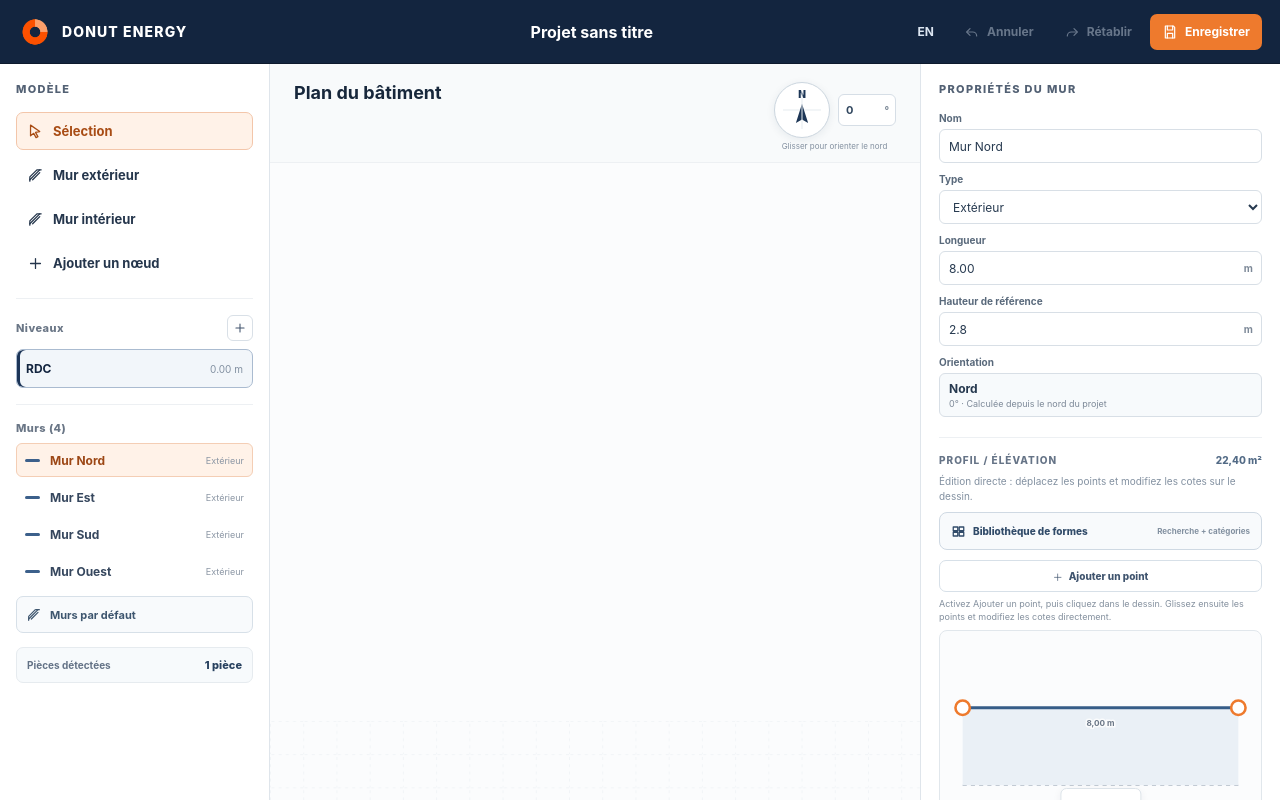
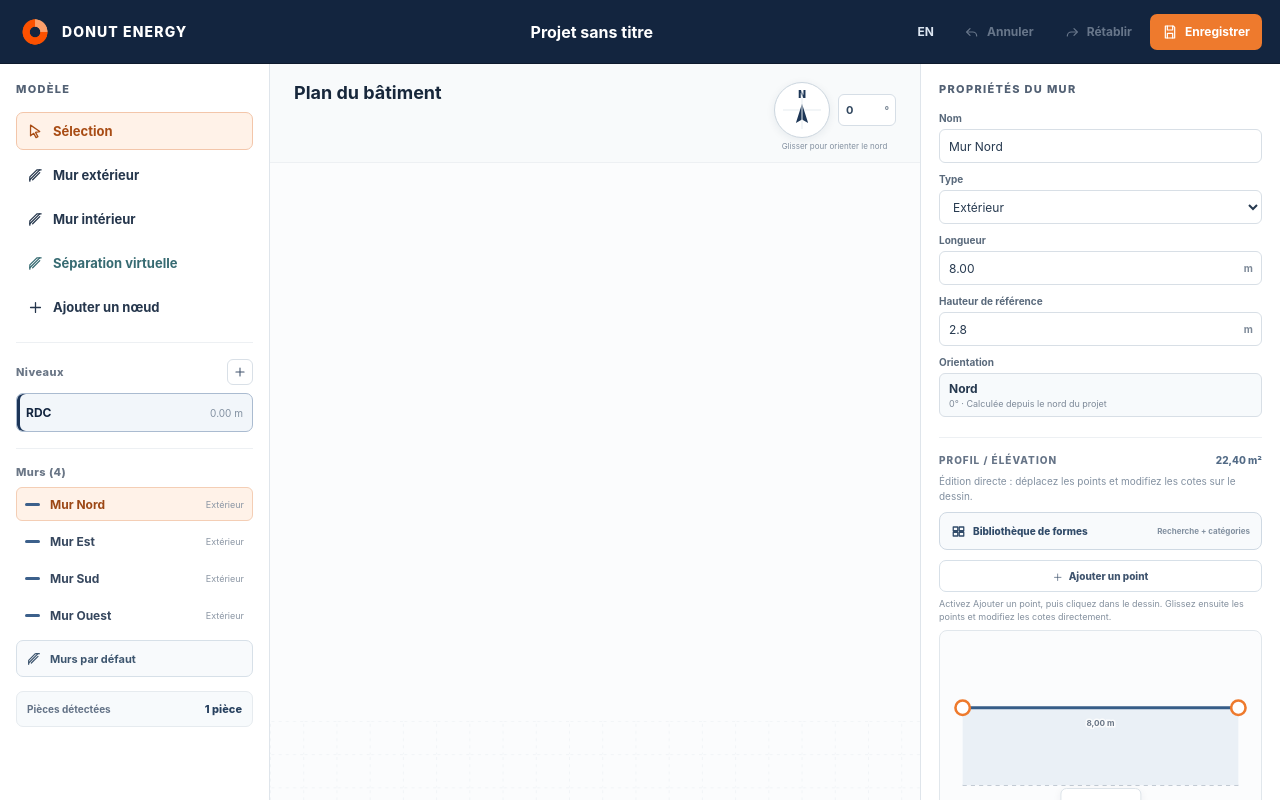
Before and after one commit to Romain76160/donut-energy, a React (Vite) app: page / in a window 1280 px wide. Shown: the top 800 px of the page. Built offline with nearby package versions, Linux system fonts and the light colour scheme.

Commit message:
Ajouter l’outil de séparation virtuelle

```diff
--- a/src/components/ModelSidebar.tsx
+++ b/src/components/ModelSidebar.tsx
@@ -1,6 +1,7 @@
 import { PlusIcon, PointerIcon, WallIcon } from "../icons";
 import { translations, type Language } from "../i18n";
 import type { EditorMode, Level, Point, Wall } from "../model";
+import "../virtual-walls.css";
 
 type Props = {
   mode: EditorMode;
@@ -25,7 +26,7 @@ type Props = {
   onFinishDrawing: () => void;
 };
 
-const drawingMode = (mode: EditorMode) => mode === "draw-external" || mode === "draw-internal";
+const drawingMode = (mode: EditorMode) => mode === "draw-external" || mode === "draw-internal" || mode === "draw-virtual";
 
 export function ModelSidebar({
   mode,
@@ -51,6 +52,12 @@ export function ModelSidebar({
 }: Props) {
   const text = translations[language];
   const defaultWallsLabel = language === "fr" ? "Murs par défaut" : "Default walls";
+  const virtualLabel = language === "fr" ? "Séparation virtuelle" : "Virtual boundary";
+  const wallTypeLabel = (wall: Wall) => wall.type === "external"
+    ? text.external
+    : wall.type === "internal"
+      ? text.internal
+      : language === "fr" ? "Virtuel" : "Virtual";
 
   return (
     <aside className="model-sidebar" aria-label={text.buildingModel}>
@@ -65,6 +72,9 @@ export function ModelSidebar({
           </button>
           <button className={mode === "draw-internal" ? "active" : ""} onClick={() => onModeChange("draw-internal")}>
             <WallIcon /> {text.drawInternal}
+          </button>
+          <button className={`virtual-tool ${mode === "draw-virtual" ? "active" : ""}`} onClick={() => onModeChange("draw-virtual")}>
+            <WallIcon /> {virtualLabel}
           </button>
           <button className={mode === "node" ? "active" : ""} onClick={() => onModeChange("node")}>
             <PlusIcon /> {text.addNode}
@@ -111,7 +121,7 @@ export function ModelSidebar({
             >
               <span className="wall-line-icon" />
               <span>{wall.name}</span>
-              <small>{wall.type === "external" ? text.external : text.internal}</small>
+              <small>{wallTypeLabel(wall)}</small>
             </button>
           ))}
         </div>
```
